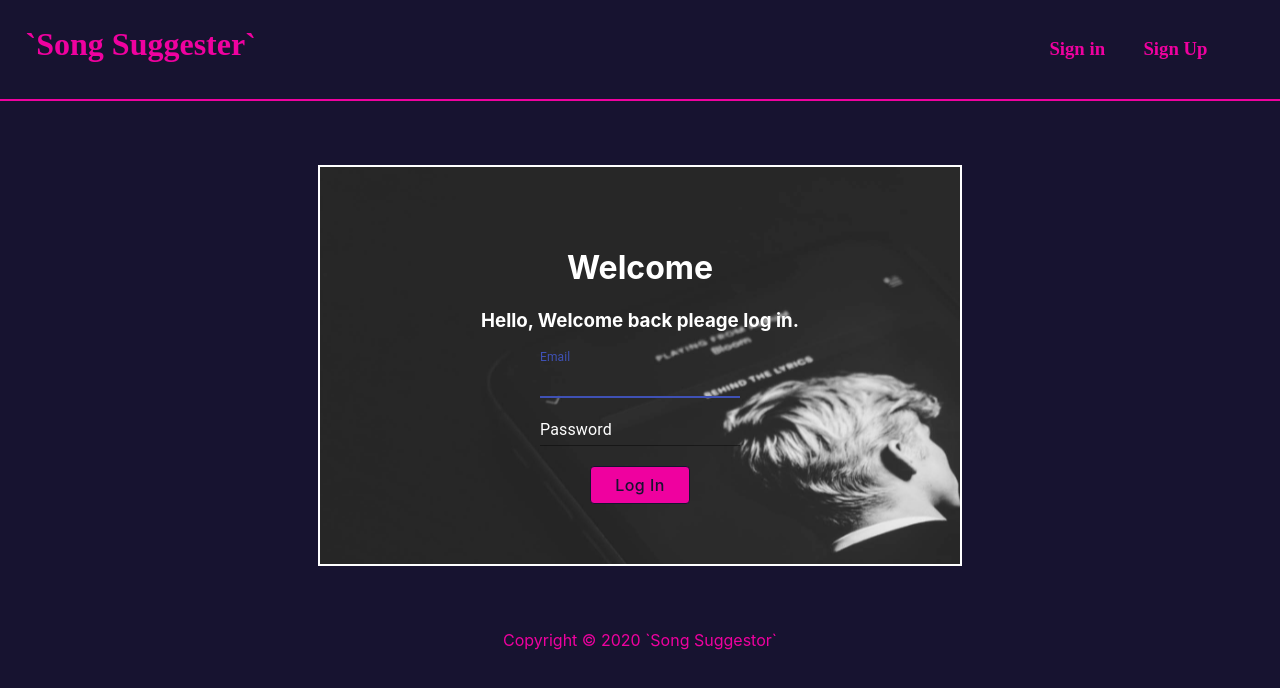
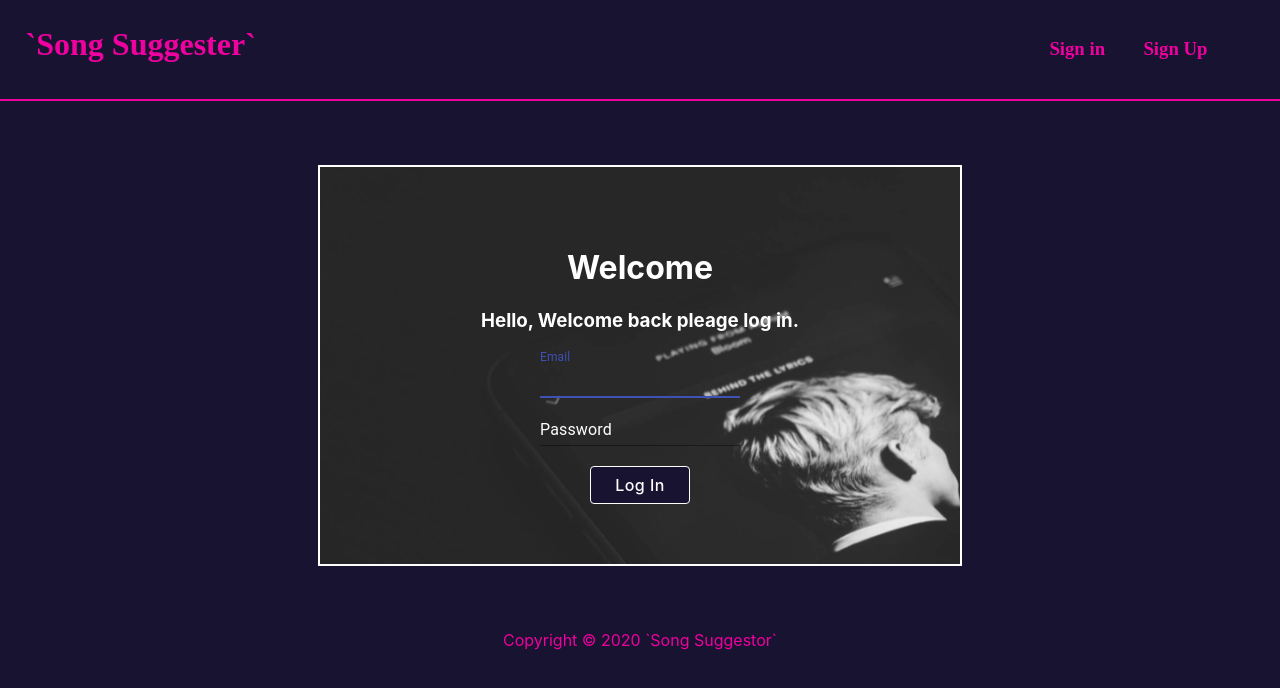
Before and after one commit to bw-spotify-song-suggester/Frontend, a React (Create React App) app in the folder spotify-app/: page /login in a window 1280 px wide. Shown: the top 688 px of the page. Built offline with nearby package versions, Linux system fonts and the light colour scheme.

Commit message:
Login button styling changed

```diff
--- a/spotify-app/src/components/Login.js
+++ b/spotify-app/src/components/Login.js
@@ -34,10 +34,10 @@ const BootstrapButton = withStyles({
     fontSize: 16,
     padding: '6px 12px',
     border: '1px solid',
-    color: '#171330',
+    color: 'white',
     lineHeight: 1.5,
-    backgroundColor: '#EF019F',
-    borderColor: '#171330',
+    backgroundColor: '#171330',
+    borderColor: 'white',
     fontFamily: [
       '-apple-system',
       'BlinkMacSystemFont',
@@ -51,8 +51,9 @@ const BootstrapButton = withStyles({
       '"Segoe UI Symbol"',
     ].join(','),
     '&:hover': {
-      backgroundColor: 'pink',
-      borderColor: '#171330',
+      color:'white',
+      backgroundColor: '#EF019F',
+      borderColor: '#white',
       boxShadow: 'none',
     },
     '&:active': {
```
